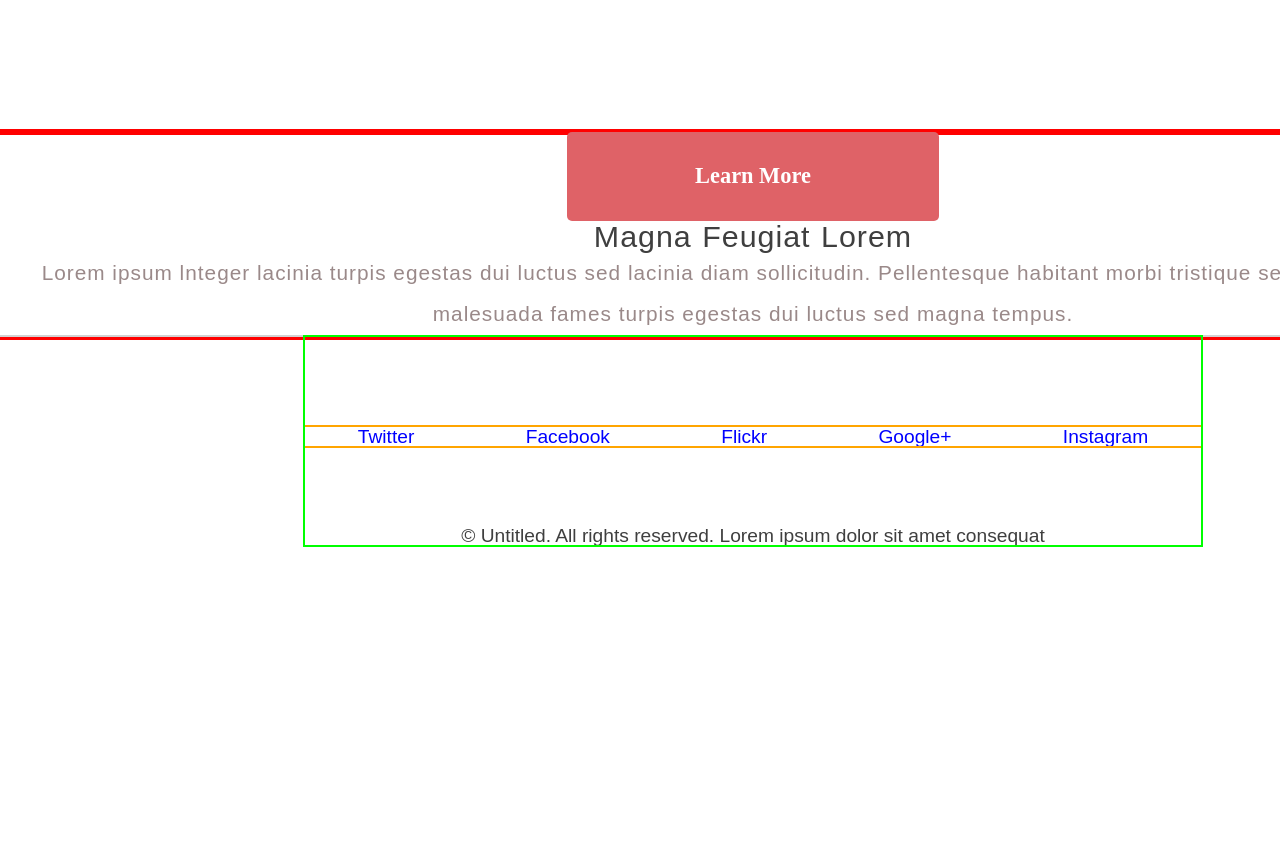
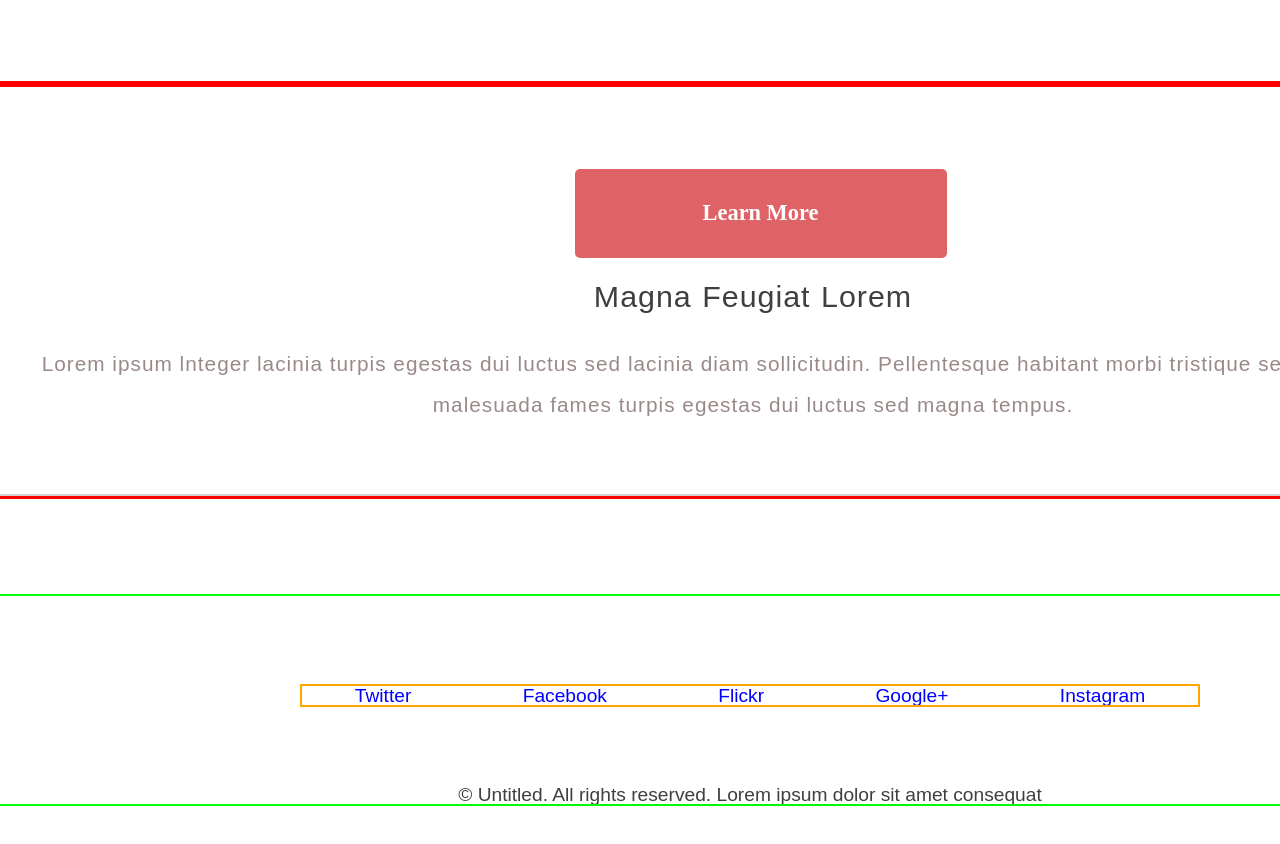
Before and after one commit to Arifov86/ArifovIvan12, a plain HTML site: page index.html in a window 1280 px wide. Shown: the part 3120-3964 px from the top of the page. Before the commit the page ends 3735 px from the top, so only its background shows below. Drawn offline with nearby package versions, Linux system fonts and the light colour scheme.

Commit message:
adapt to layout

```diff
--- a/css/style.scss
+++ b/css/style.scss
@@ -305,6 +305,12 @@ $fontColor: #3f3f3f;
     margin-left: 15px;
 }
 
+.button__third {
+    margin-top: 85px;
+    margin-bottom: 23px;
+    margin-left: 15px;
+}
+
 .btn__wrap {
     width: 372px;
     height: 89px;
@@ -321,7 +327,7 @@ $fontColor: #3f3f3f;
 }
 
 .footer {
-    margin: 0 auto;
+    margin-top: 100px;
     max-width: 1500px;
     font-size: 1.2rem;
     color: $fontColor;
@@ -356,5 +362,10 @@ $fontColor: #3f3f3f;
 
 .secondary__text {
     margin-top: 52px;
-    margin-bottom: 143px;
+    margin-bottom: 95px;
 }
+
+.tertiary__text {
+    margin-top: 31px;
+    margin-bottom: 68px;
+}
--- a/index.html
+++ b/index.html
@@ -179,7 +179,7 @@
             <div class="line__decor"></div>
             </article>
             <article class="article">
-            <div class="button">
+            <div class="button button__third">
                 <div class="btn__wrap">
                     <p>
                         Learn more
@@ -189,7 +189,7 @@
         <h2 class="article__heading-secondary">
             Magna Feugiat Lorem
         </h2>
-        <div class="article__text">
+        <div class="article__text tertiary__text">
             <p>
                 Lorem ipsum lnteger lacinia turpis egestas dui luctus sed lacinia diam sollicitudin. Pellentesque habitant morbi tristique senectus et netus et malesuada fames turpis egestas dui luctus sed magna tempus.
             </p>
```
Also changed, not shown: css/style.css, 1 other file.
